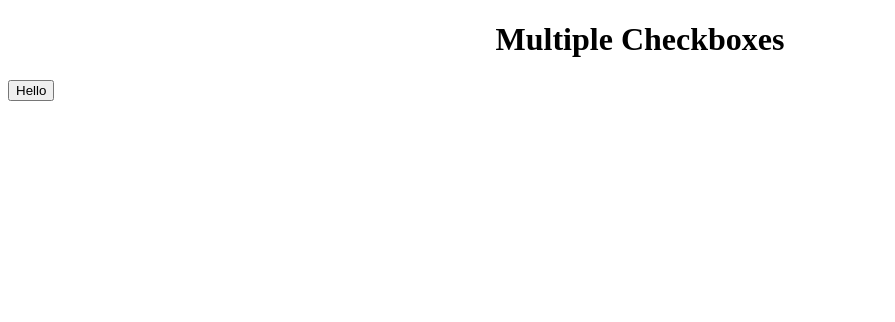
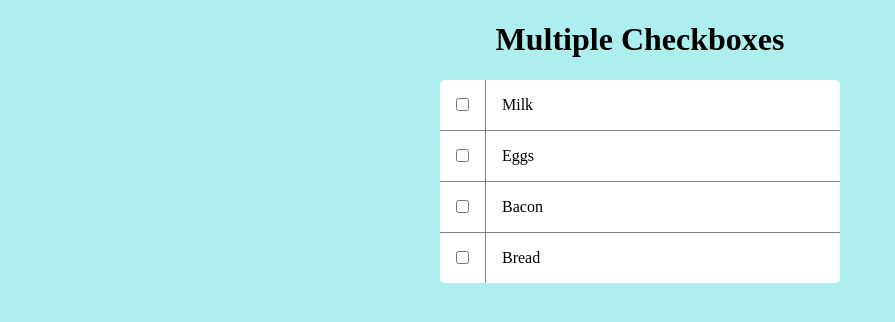
Before and after one commit to gordon2012/checkboxes, a website built with webpack: page src/index.html in a window 1280 px wide. Shown: the whole page, without its empty margins (0-895 px from the left). Built offline with nearby package versions, Linux system fonts and the light colour scheme.

Commit message:
Create basic structure (Closes #1)

```diff
--- a/src/index.html
+++ b/src/index.html
@@ -9,8 +9,30 @@
     <body>
         <h1>Multiple Checkboxes</h1>
 
-        <button>Hello</button>
+        <div class="list">
 
+            <div class="item">
+                <input type="checkbox">
+                <p>Milk</p>
+            </div>
+
+            <div class="item">
+                <input type="checkbox">
+                <p>Eggs</p>
+            </div>
+
+            <div class="item">
+                <input type="checkbox" />
+                <p>Bacon</p>
+            </div>
+
+            <div class="item">
+                <input type="checkbox">
+                <p>Bread</p>
+            </div>
+
+
+        </div>
         <script src="bundle.js"></script>
     </body>
 </html>
--- a/src/index.js
+++ b/src/index.js
@@ -1,4 +1,38 @@
 require('file-loader?name=[name].[ext]!./index.html');
 require('./style.css');
 
-document.querySelector('button').addEventListener('click', e => console.log('World'));
+let selected = -1;
+
+const boxes = document.querySelectorAll('.item input');
+boxes.forEach((e,i) => {
+    // console.log(i);
+    e.addEventListener('click', () => handleClick(i));
+});
+
+function handleClick(box) {
+    // console.log(i);
+
+    // boxes[1].click();
+
+    if(selected == -1) {
+        selected = box;
+        boxes[box].parentNode.classList.add('selected');
+    } else {
+        // for(let i = selected; i < box; i++) {
+        //     boxes[i].click();
+        // }
+
+    }
+
+
+}
+
+//.forEach(e => e.addEventListener('click', handleCheck));
+
+
+
+
+function handleCheck(e) {
+    console.dir(this.parentNode);
+    // e.currentTarget.firstElementChild.click();
+}
--- a/src/style.css
+++ b/src/style.css
@@ -1,3 +1,48 @@
 h1 {
     text-align: center;
 }
+
+body {
+    background: paleturquoise;
+}
+
+.list {
+    background: white;
+    max-width: 400px;
+    margin: 0 auto;
+    border-radius: 5px;
+    /*border: 1px solid black;*/
+}
+
+.item {
+    padding: 0px;
+    border-bottom: 1px solid grey;
+    display: flex;
+    /*justify-content: center;*/
+    align-items: center;
+}
+.item:last-child {
+    border: none;
+}
+
+.item input {
+    padding: 0;
+    margin: auto 16px;
+}
+.item p {
+    padding: 16px;
+    margin: 0;
+    /*background: yellow;*/
+    /*flex: 1;*/
+    /*height: 100%;*/
+    border-left: 1px solid grey;
+}
+
+
+input:checked + p {
+    text-decoration: line-through
+}
+
+.selected {
+    background: yellow;
+}
```
